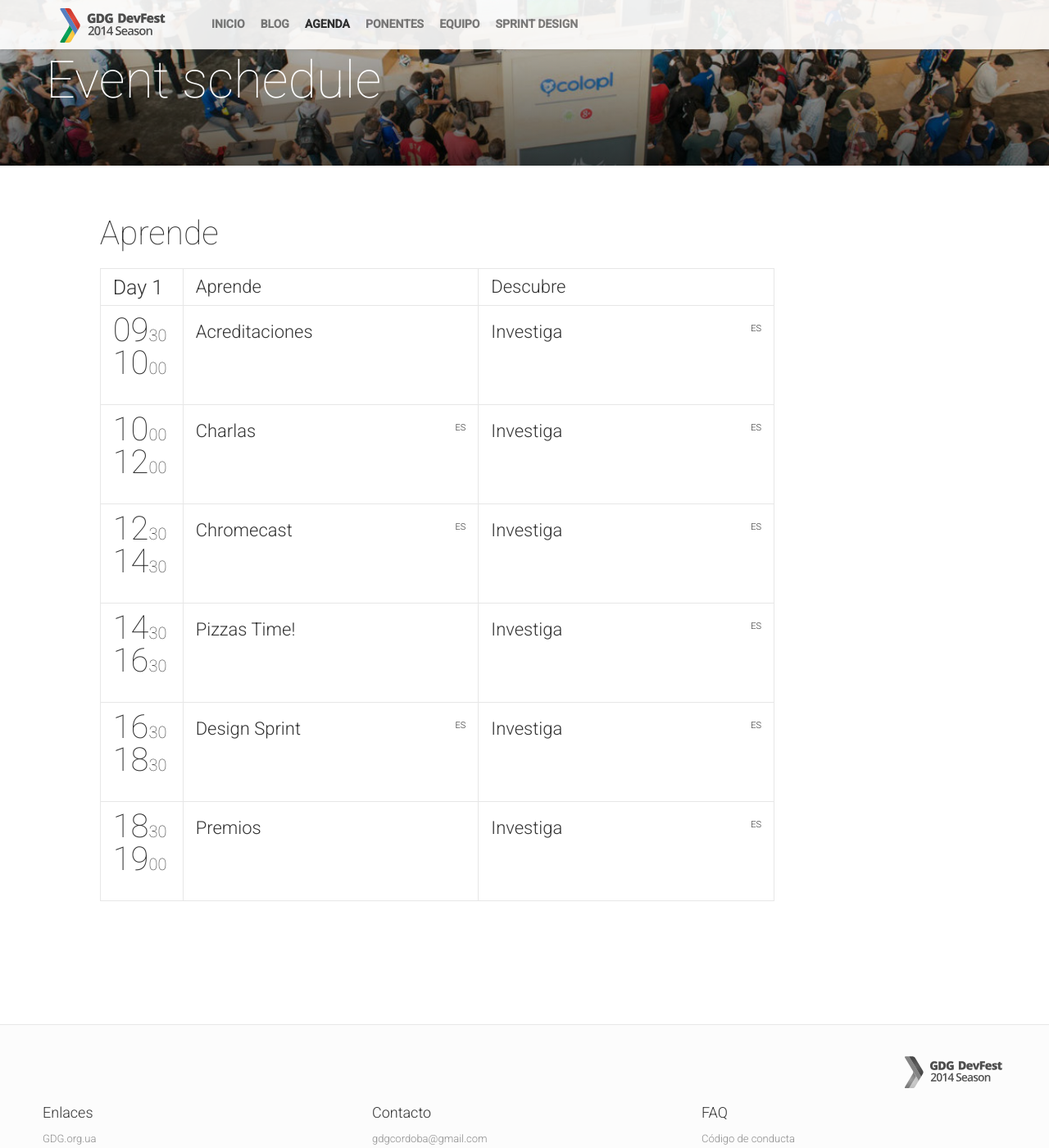
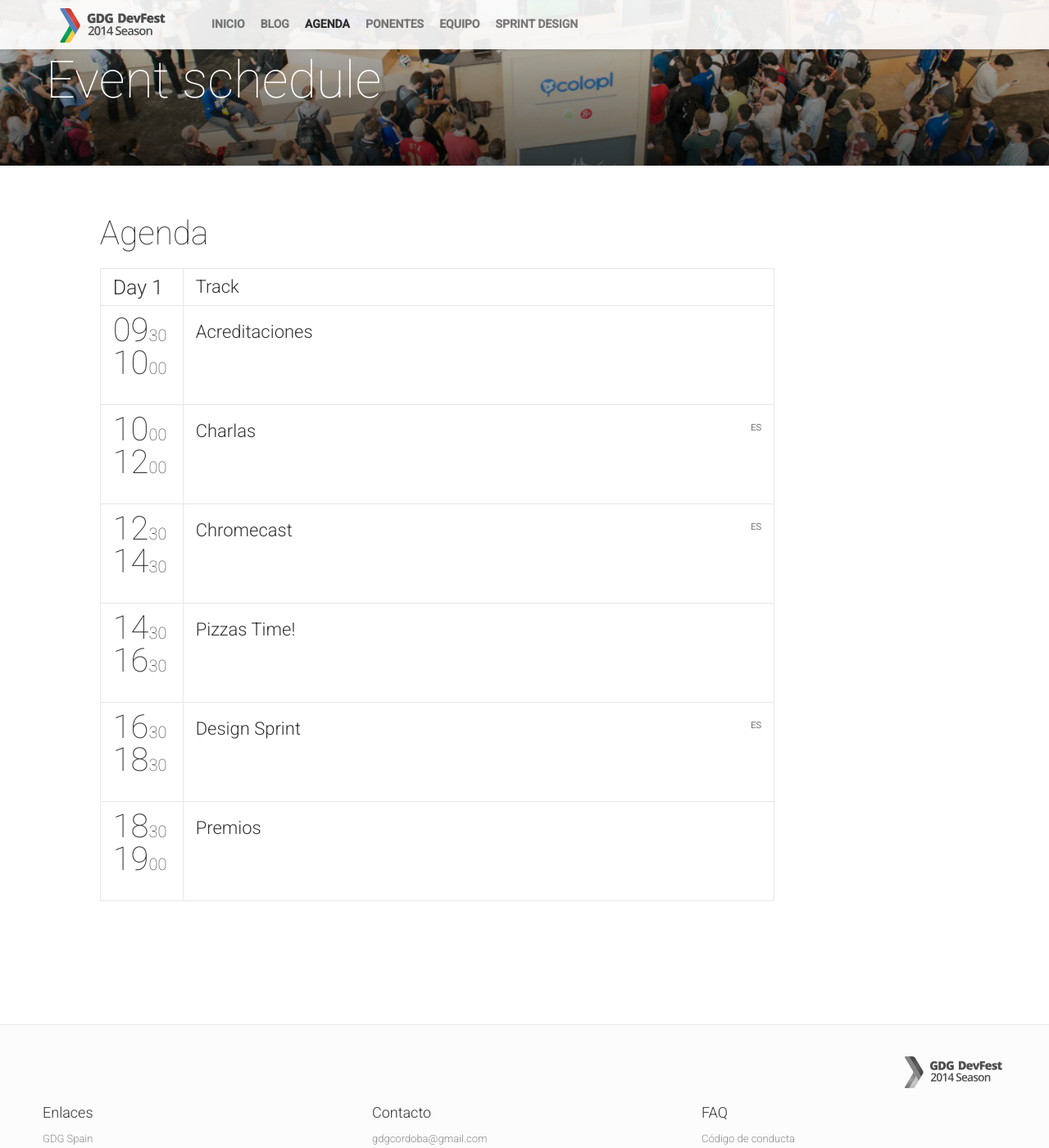
Before and after one commit to GDGCordoba/DevFest2015, a Jekyll site: the page built from schedule.html, in a window 1280 px wide and 1400 px high, scrolled down 205 px. Shown: the whole window at 82% size. Built offline with Jekyll 4.4.1, drawn with Linux system fonts in a browser that asks for light colours; nearby versions of some CDN libraries; comment, search, counter and statistics services are not loaded.

Commit message:
Change some info

```diff
--- a/_config.yml
+++ b/_config.yml
@@ -7,7 +7,7 @@ exclude: ['/automation/', 'README.md', 'LICENCE.txt', 'CNAME']
 # Site Settings
 title: "GDG DevFest Córdoba 2014"
 email: "gdgcordoba@gmail.com"
-description: "Grupo para compartir, discutir y disfrutar de las tecnologías Google en Córdoba (España)"
+description: "Evento del Google Developer Group de Córdoba 2014"
 baseurl: ""
 url: "http://cordoba.gdgdevfest.com"
 permalink: "/blog/:title"
@@ -43,9 +43,9 @@ navigationLinks:
  - {permalink: "/team/", text: "Equipo"}
  - {permalink: "/hackathon/", text: "Sprint Design"}
 bottomNavigationLinks:
- - {link: "http://gdgdevfestcordoba2014.eventbrite.es/", text: "Entradas Gratuitas"}
+ - {link: "http://gdgdevfestcordoba2014.eventbrite.es/", text: "Entrada Gratuita"}
 rightNavigationButtons:
- - {link: "http://gdgdevfestcordoba2014.eventbrite.es/", text: "Entradas Gratuitas"}
+ - {link: "http://gdgdevfestcordoba2014.eventbrite.es/", text: "Entrada Gratuita"}
 
 # Hero Block
 heroImage: "mezquita.jpg"
@@ -59,16 +59,16 @@ heroButtons:
 # About Block
 aboutTitle: "Acerca de GDG DevFest Córdoba 2014"
 aboutBlock:
- #- {title: "Conference", image: "conference.jpg", text: "The biggest Google related event in the country carefully crafted for you by GDG community! Awesome speakers and lot's of fun!" }
  #- {title: "Workshops", image: "workshop.jpg", text: "Full-day of workshops, hands-on experience, hacking and debugging. Come and tame your favourite technology!" }
- - {title: "Sprint Design", image: "hackathon.jpg", text: "¡Pasa una tarde en una hackathon estilo libre! ¿Quieres algo de trabajo en equipo un jueves? ¡Trae a tus compañeros y participa en nuestro diseño Sprint!" }
+  - {title: "Charlas", image: "conference.jpg", text: "El mayor evento de Google organizado por el Google Developers Group de tu ciudad. ¡Excelentes charlas y mucha diversión!" }
+  - {title: "Sprint Design", image: "hackathon.jpg", text: "¡Pasa una tarde en una hackathon estilo libre! ¿Quieres algo de trabajo en equipo un jueves? ¡Trae a tus compañeros y participa en nuestro diseño Sprint!" }
 
 # Statistic Block
 statisticBlockImage: "statistic.jpg"
 statisticBlock:
  - {count: "150", specialCharacter: "+", info: "asistentes"}
- - {count: "7", specialCharacter: "+", info: "horas"}
- - {count: "3", specialCharacter: "+", info: "ponentes"}
+ - {count: "8", specialCharacter: "+", info: "horas"}
+ - {count: "4", specialCharacter: "+", info: "ponentes"}
 
 # Latest News Block
 latestNewsTitle: "Últimas noticias"
@@ -133,7 +133,7 @@ footerBlocks:
  -
   title: "Enlaces"
   links:
-   - {link: "http://gdg.org.ua", text: "GDG.org.ua"}
+   - {link: "http://www.gdgspain.org", text: "GDG Spain"}
    - {link: "https://developers.google.com", text: "Google Developers"}
  -
   title: "Contacto"
@@ -189,7 +189,7 @@ judgesTitle: "Judges"
 prizesTitle: "Premios"
 prizes:
 # - {title: "3nd Place", image: "prize-2.png", info: "Camisetas"}
- - {title: "Primer Premio", image: "prize-1.png", info: "Dispositivo Android Wear"}
+ - {title: "Mejor Diseño", image: "prize-2.png", info: "Dispositivo Android Wear"}
  - {title: "Más Twittero", image: "prize-3.png", info: "Chromecast"}
 
 # Hackathon Location Block
--- a/_data/schedule.yml
+++ b/_data/schedule.yml
@@ -1,38 +1,37 @@
 -
   date: "31-10-2014"
-  dateReadable: "Aprende"
+  dateReadable: "Agenda"
   tracks:
-    - {title: "Aprende", color: "#90be4e"}
-    - {title: "Descubre", color: "#03a9f4"}
+    - {title: "Track", color: "#90be4e"}
 
   timeslots:
     - {
     	startTime: "09:30", #Acreditaciones
     	endTime: "10:00",
-    	sessionIds: [603, 803]
+    	sessionIds: [603]
     }
     - {
         startTime: "10:00",#Charlas
         endTime: "12:00",
-        sessionIds: [001, 803]
+        sessionIds: [001]
     }
     - {
         startTime: "12:30",#Chromecast
         endTime: "14:30",
-        sessionIds: [002, 803]
+        sessionIds: [002]
     }
     - {
     	startTime: "14:30",#Almuerzo
     	endTime: "16:30",
-    	sessionIds: [503, 803]
+    	sessionIds: [503]
     }
     - {
     	startTime: "16:30",#Design Sprint
     	endTime: "18:30",
-    	sessionIds: [003, 803]
+    	sessionIds: [003]
     }
     - {
         startTime: "18:30",#Premios
         endTime: "19:00",
-        sessionIds: [703, 803]
+        sessionIds: [703]
     }
--- a/index.html
+++ b/index.html
@@ -20,5 +20,3 @@ permalink: /
  {% include twitter-feed.html %}
 
  {% include partners.html %}
-
- {% include subscribe.html %}
```
Also changed, not shown: img/hackathon/prize-2.png (added).
